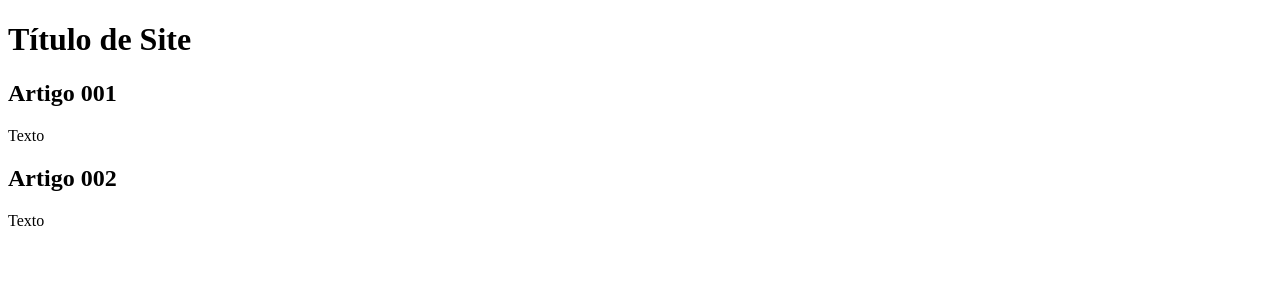
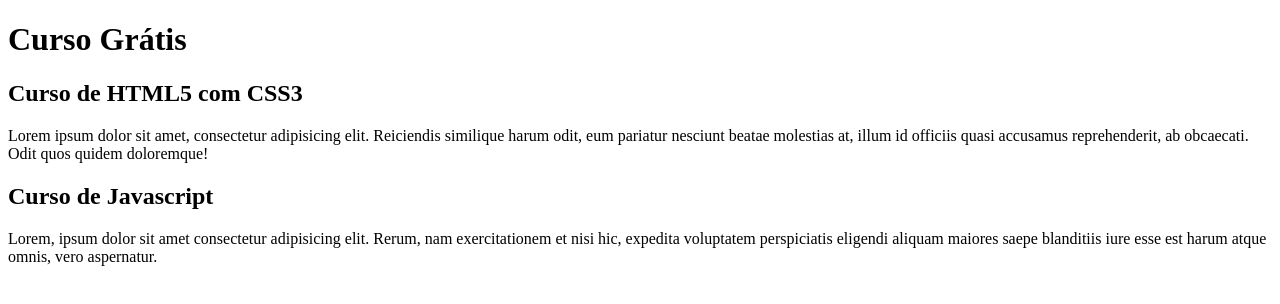
Before and after one commit to eduardarocha/estudos, a plain HTML site: page Curso em Vídeo/GitHub/index.html in a window 1280 px wide. Drawn offline with Linux system fonts and the light colour scheme.

Commit message:
conteúdo branches

```diff
--- a/Curso em Vídeo/GitHub/index.html
+++ b/Curso em Vídeo/GitHub/index.html
@@ -9,15 +9,15 @@
 <body>
     <main>
         <header>
-            <h1>Título de Site</h1>
+            <h1>Curso Grátis</h1>
         </header>
         <article>
-            <h2>Artigo 001</h2>
-            <p>Texto</p>
+            <h2>Curso de HTML5 com CSS3</h2>
+            <p>Lorem ipsum dolor sit amet, consectetur adipisicing elit. Reiciendis similique harum odit, eum pariatur nesciunt beatae molestias at, illum id officiis quasi accusamus reprehenderit, ab obcaecati. Odit quos quidem doloremque!</p>
         </article>
         <article>
-            <h2>Artigo 002</h2>
-            <p>Texto</p>
+            <h2>Curso de Javascript</h2>
+            <p>Lorem, ipsum dolor sit amet consectetur adipisicing elit. Rerum, nam exercitationem et nisi hic, expedita voluptatem perspiciatis eligendi aliquam maiores saepe blanditiis iure esse est harum atque omnis, vero aspernatur.</p>
         </article>
     </main>
 </body>
```
